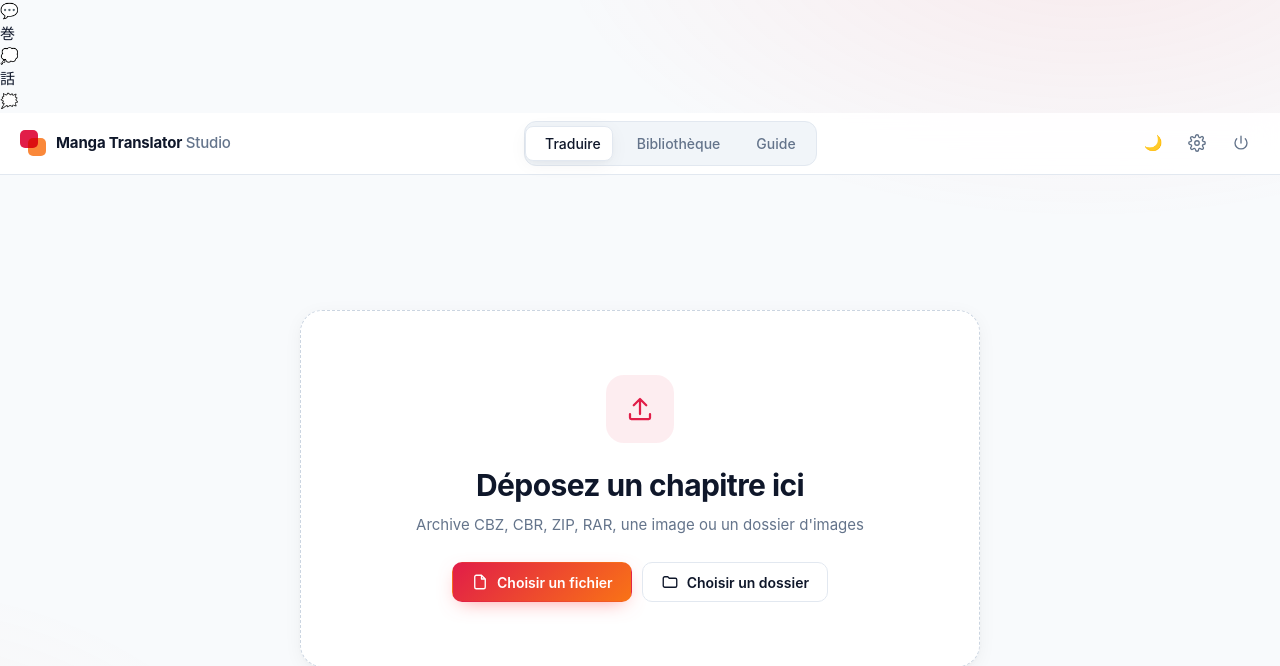
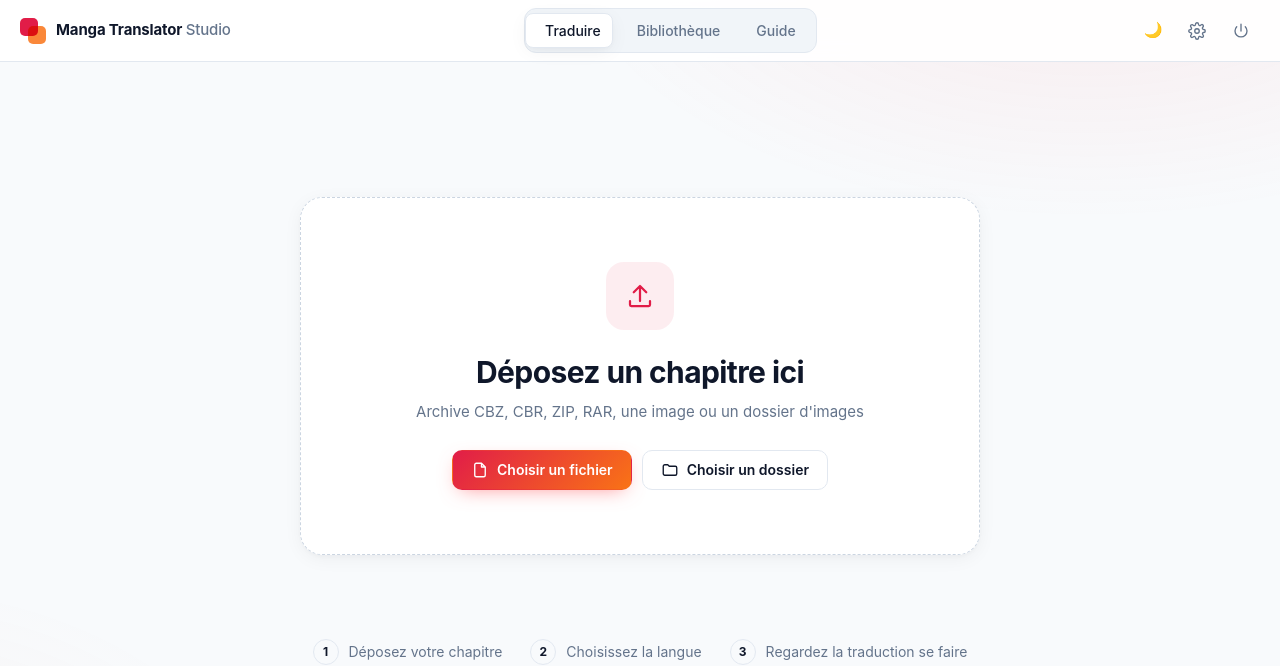
Before and after one commit to TheShellMaster/manga-traducteur, a Python web app: template web/templates/index.html in a window 1280 px wide. Shown: the top 666 px of the page. Run offline with Jinja, Linux system fonts and the light colour scheme; the template is opened without the code that fills it, so the values that code supplies are empty.

Commit message:
fix(ui): remove orphaned floating-bg emojis and dummy 3D cube overlay

```diff
--- a/web/templates/index.html
+++ b/web/templates/index.html
@@ -10,17 +10,6 @@
   <link rel="stylesheet" href="/static/css/style.css?v=4">
 </head>
 <body>
-  <!-- Arrière-plan cinématique 3D avec éléments flottants discrets -->
-  <div class="floating-bg" id="floating-bg" aria-hidden="true">
-    <div class="float-item float-up bubble-1">💬</div>
-    <div class="float-item float-down kanji-1">巻</div>
-    <div class="float-item float-up card-1"></div>
-    <div class="float-item float-down bubble-2">💭</div>
-    <div class="float-item float-up kanji-2">話</div>
-    <div class="float-item float-down card-2"></div>
-    <div class="float-item float-up bubble-3">🗯️</div>
-    <div class="float-item float-down card-3"></div>
-  </div>
   <svg width="0" height="0" style="position:absolute" aria-hidden="true">
     <symbol id="i-upload" viewBox="0 0 24 24"><path d="M12 16V4m0 0-5 5m5-5 5 5M4 16v3a1 1 0 0 0 1 1h14a1 1 0 0 0 1-1v-3"/></symbol>
     <symbol id="i-folder" viewBox="0 0 24 24"><path d="M3 7a2 2 0 0 1 2-2h4l2 2h8a2 2 0 0 1 2 2v8a2 2 0 0 1-2 2H5a2 2 0 0 1-2-2z"/></symbol>
@@ -71,18 +60,6 @@
             <div class="drop-actions">
               <button class="btn primary" id="btn-pick-file"><svg><use href="#i-file"/></svg>Choisir un fichier</button>
               <button class="btn ghost" id="btn-pick-folder"><svg><use href="#i-folder"/></svg>Choisir un dossier</button>
-            </div>
-            <div class="extract-anim-overlay hidden" id="extract-anim-overlay" aria-hidden="true">
-              <div class="extract-cube">
-                <div class="cube-face cube-front"></div>
-                <div class="cube-face cube-back"></div>
-                <div class="cube-face cube-right"></div>
-                <div class="cube-face cube-left"></div>
-                <div class="cube-face cube-top"></div>
-                <div class="cube-face cube-bottom"></div>
-              </div>
-              <p class="extract-title">Extraction 3D du manga en cours...</p>
-              <span class="extract-sub" id="extract-count-sub">Décompression des planches</span>
             </div>
             <input type="file" id="file-input" accept=".cbz,.cbr,.zip,.rar,.jpg,.jpeg,.png,.webp" hidden>
             <input type="file" id="folder-input" webkitdirectory directory multiple hidden>
```
